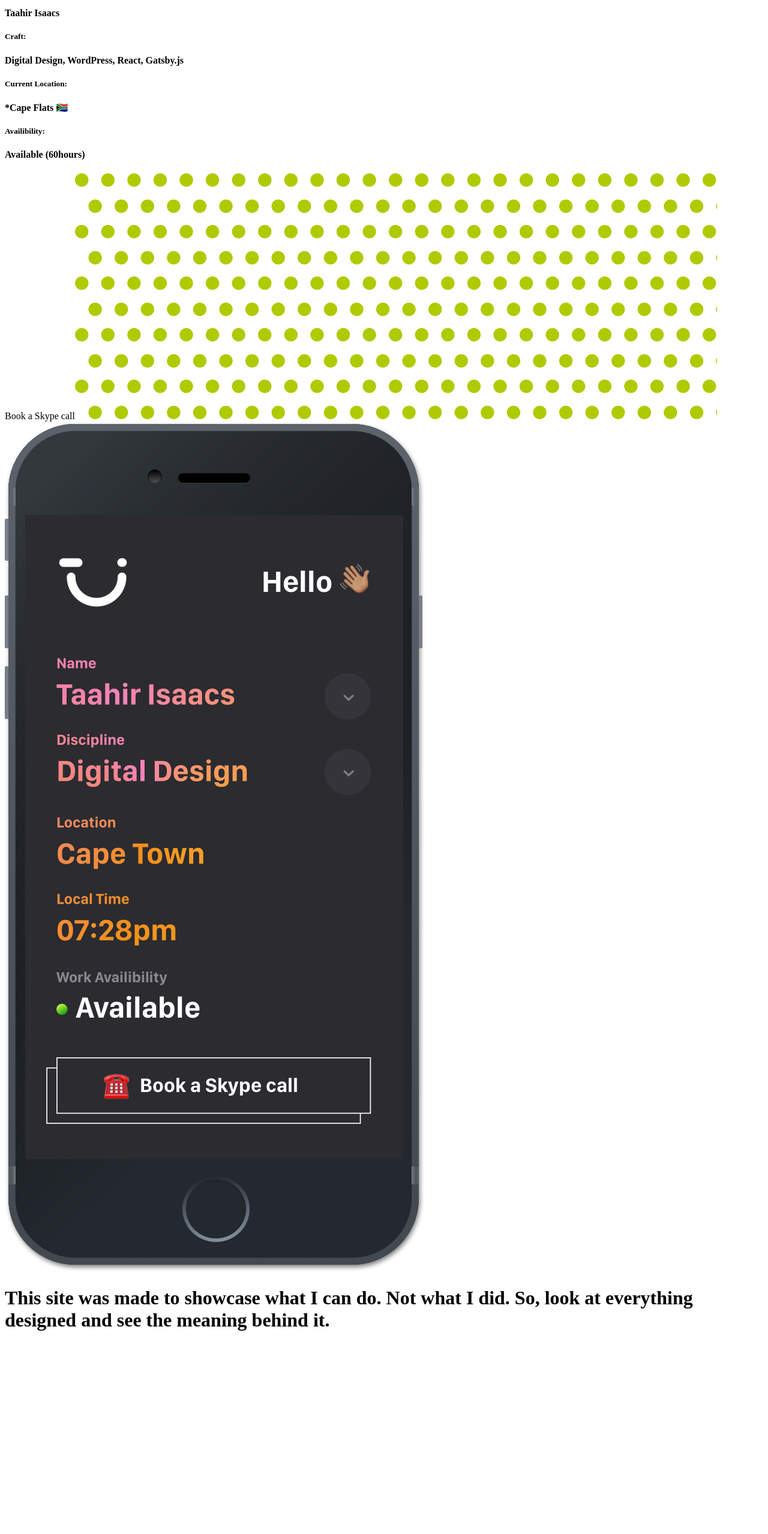
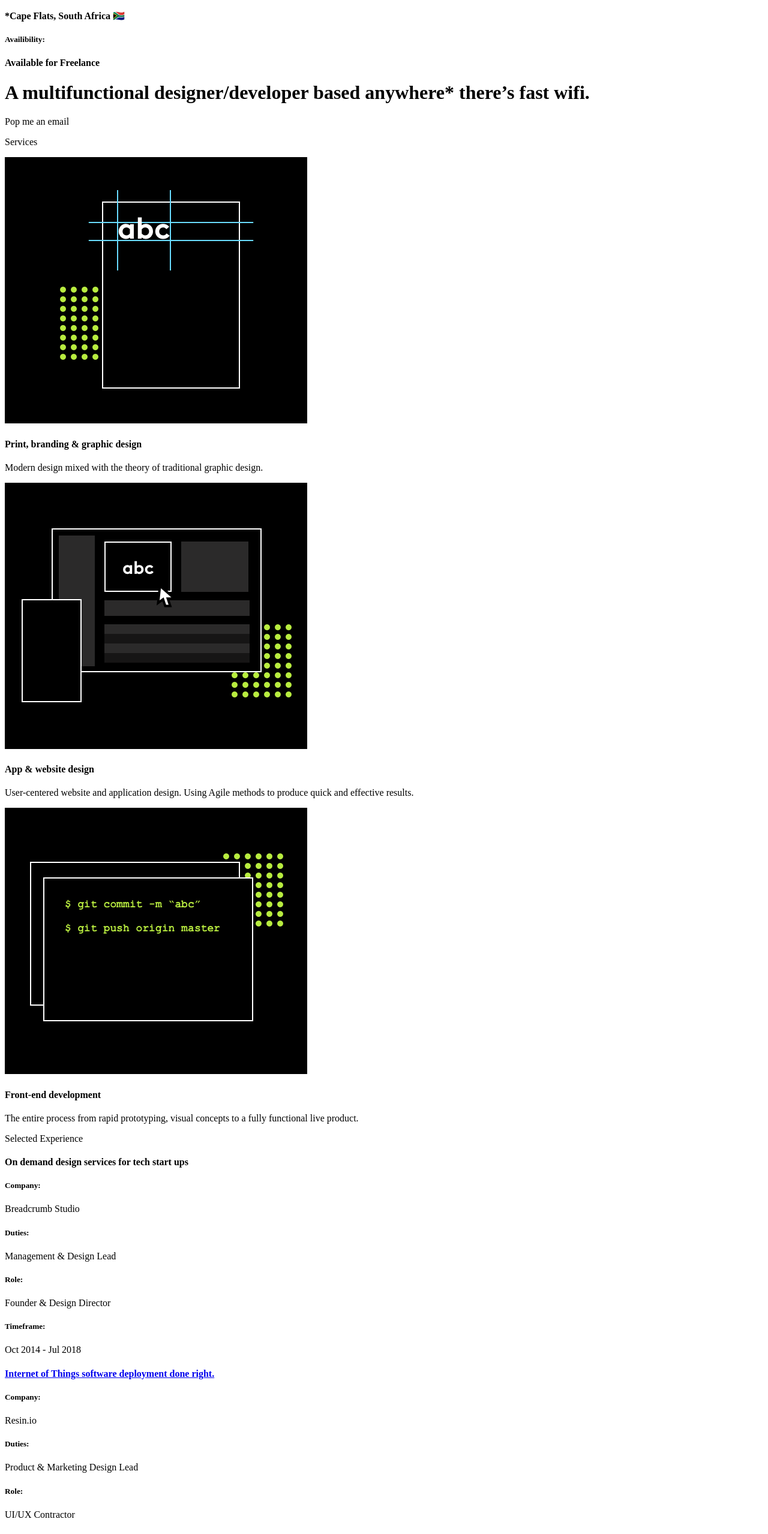
Before and after one commit to taahirisaacs/ti-portfolio, a Gatsby site: page / in a window 1280 px wide. Shown: the part 200-2758 px from the top of the page at 60% size. Before the commit the page ends 2441 px from the top, so only its background shows below. Built offline with nearby package versions, Linux system fonts and the light colour scheme; Gatsby itself is replaced by a stand-in of ours.

Commit message:
Home page updates

```diff
--- a/src/layouts/_playground.scss
+++ b/src/layouts/_playground.scss
@@ -1,57 +1,93 @@
 body {
-  background: #252528;
+  background: black;
   color: #fff;
   margin: 0 auto;
 }
+
 p {
   font-family: -apple-system, BlinkMacSystemFont, Segoe UI, Roboto, Oxygen, Ubuntu, Cantarell, Fira Sans, Droid Sans, Helvetica Neue, sans-serif;
-  line-height: 1.7;
+  font-weight:200;
+  line-height: 1.8;
+}
+a {
+  color:#fff;
+  text-decoration:none;
+}
+a:hover {
+  color:#fff;
+  text-decoration:underline;
 }
 .header {
-    position: absolute;
+    // position: absolute;
     width: 100%;
     z-index: 1;
+
+    ul.menu {
+        display: inline-block;
+        list-style: none;
+    }
+
+    ul.menu li {
+        display: inline-block;
+        padding-left: 2rem;
+    }
 }
 .section-one {
-  padding-bottom: 5rem;
+  padding-bottom: 1rem;
+  border-bottom: 1px solid #ffffff2e;
+  margin-bottom: 3rem;
 }
-.hero-text, .extra-box {
-    padding-top: 7rem;
+
+a.btn {
+  display: inline-block;
+  color: white;
+  text-decoration: none;
+  font-family: -apple-system, BlinkMacSystemFont, Segoe UI, Roboto, Oxygen, Ubuntu, Cantarell, Fira Sans, Droid Sans, Helvetica Neue, sans-serif;
+  border: 1px solid white;
+  padding: 0.5rem 2rem;
+  margin-bottom:3em;
+  border-radius: 0;
+  box-shadow: -5px 5px 0px white;
+  transition: 0.2s ease;
+}
+
+a.btn:hover {
+  box-shadow: -2px 2px 0px white;
+}
+
+.container.skills {
+    padding-bottom: 4rem;
+    border-bottom: 1px solid #ffffff2e;
+    margin-bottom: 3rem;
+}
+
+h1 {
+  font-family: 'Atlas Grotesk Detail';
+  font-weight: 700;
+  font-size: 3.5rem;
+  line-height:1.2;
+  margin-bottom:2.5rem;
+
+  @media only screen and (max-width: 480px) {
+    font-size:1.55rem;
+    line-height:1.25;
   }
-h1 {
-  font-weight: 800;
-  font-size: 2.75rem;
 }
 .extra-box {
-  background: #1D1D20;
-  padding-left: 3em;
-  padding-right: 3em;
-  padding-bottom: 3em;
+  padding-top:1rem;
 
   h4.extra-info {
+      font-family: 'Atlas Grotesk Detail';
       font-weight: 400;
       font-size: 1.25rem;
       margin-bottom: 1.25rem;
+      padding-bottom: 1.25rem;
+      border-bottom:1px solid #ffffff2e;
   }
   h5.extra-desc {
-      font-size: 0.95rem;
-      font-family: monospace;
-      font-weight: 500;
-      margin-bottom: 0.5em;
-  }
-  a.btn {
-    display: inline-block;
-    color: white;
-    text-decoration: none;
-    font-family: -apple-system, BlinkMacSystemFont, Segoe UI, Roboto, Oxygen, Ubuntu, Cantarell, Fira Sans, Droid Sans, Helvetica Neue, sans-serif;
-    border: 1px solid white;
-    padding: 1em 2.5em;
-    box-shadow: -5px 5px 0px white;
-    transition: 0.5s ease;
-  }
-
-  a.btn:hover {
-    box-shadow: -2px 2px 0px white;
+      font-size: 0.75rem;
+      font-weight: 400;
+      margin-bottom:10px;
   }
 }
 
@@ -63,3 +99,50 @@
     height: 170px;
     z-index: -2;
 }
+section.row.skills {
+  h4 {
+    font-weight:500;
+    font-size:1.25rem;
+    margin-bottom:1rem;
+  }
+}
+.col-md-4.text-center {
+    padding: 2rem;
+    // border: 1px solid #ffffff2e;
+}
+.col-12.text-center {
+  padding: 1.5rem;
+  border: 1px solid #ffffff2e;
+}
+img.hero-bg {
+    position: absolute;
+    opacity:0.5;
+    top: 0;
+    left:0;
+    z-index: -1;
+}
+span.icon {
+    display: block;
+    height: auto;
+    width: 10rem;
+    margin: 0 auto;
+}
+.col-md-9.work-item {
+    padding-bottom: 2rem;
+    border-bottom: 1px solid #2e2e2e;
+    margin-bottom: 3rem;
+
+    h4 {
+      margin-bottom:2rem;
+    }
+
+    h5.extra-desc {
+        font-size: 0.75rem;
+    }
+}
+section.row.title {
+  margin-bottom:3rem;
+}
+.section-title {
+  margin-bottom:2rem;
+}
--- a/src/pages/index.js
+++ b/src/pages/index.js
@@ -2,44 +2,158 @@
 import Link from 'gatsby-link'
 
 import GreenPattern from "../images/patterns/green-pattern.png"
-import iphone from "../images/iphone6.png"
+import print from "../images/skills/Print@2x.png"
+import web from "../images/skills/Web@2x.png"
+import dev from "../images/skills/Dev@2x.png"
+import hero from "../images/hero-bg.jpg"
 
 const IndexPage = () => (
-	<div className="row">
+	<div className="container">
+
 		<div className="row section-one">
-			<div className="col-md-7 hero-text">
-			    <h1>A multidisciplinary digital designer, developer and strategist working from anywhere* there’s fast wifi.</h1>
-			    <p>I’ve been designing since I was 14, using MS Paint and MS Word as my canvas. Funnily enough, my first job in the tech space was as a newsletter developer. I sliced out newsletter elements and coded them up using some pre-historic programming language (Some say it was once used to transcribe revelation)</p>
-			</div>
-			<div className="col-md-1"></div>
 			<div className="col-md-4 extra-box">
 				<h5 className="extra-desc">Full Name:</h5>
 			    <h4 className="extra-info"> Taahir Isaacs</h4>
-			    <h5 className="extra-desc">Craft:</h5>
-			    <h4 className="extra-info"> Digital Design, WordPress, React, Gatsby.js</h4>
+			    <h5 className="extra-desc">Core skill:</h5>
+			    <h4 className="extra-info">Product & Visual Design</h4>
 			    <h5 className="extra-desc">Current Location:</h5>
-			    <h4 className="extra-info"> *Cape Flats &#x1F1FF;&#x1F1E6;</h4>
+			    <h4 className="extra-info"> *Cape Flats, South Africa &#x1F1FF;&#x1F1E6;</h4>
 			    <h5 className="extra-desc">Availibility:</h5>
-			    <h4 className="extra-info"> Available (60hours)</h4>
-			    <Link className="btn">Book a Skype call</Link>
-			    <img className="green-pattern"
-					src={GreenPattern} alt="Green Pattern"
-				/>
+			    <h4 className="extra-info"> Available for Freelance</h4>
+			</div>
+			<div className="col-md-1"></div>
+			<div className="col-md-7 hero-text">
+			    <h1>A multifunctional designer/developer based anywhere* there’s fast wifi.</h1>
+			    <Link className="btn">Pop me an email</Link>
 			</div>
 		</div>
 
-		<div className="row section-two">
-			<div className="col-md-3">
-				<img className="iphone"
-					src={iphone} alt="iphone"
-				/>
+		<section className="container skills">
+			<div className="row">
+				<p>Services</p>
 			</div>
-			<div className="col-md-1"></div>
-			<div className="col-md-7">
-				<h1>This site was made to showcase what I can do. Not what I did. So, look at everything designed and see the meaning behind it.</h1>
+			<div className="row services">
+				<div className="col-md-4 text-center">
+					<div className="row">
+						<div className="col-12 text-center">
+							<span className="icon"><img src={print} /></span>
+							<h4>Print, branding & graphic design</h4>
+							<p>Modern design mixed with the theory of traditional graphic design.</p>
+						</div>
+					</div>
+				</div>
+				<div className="col-md-4 text-center">
+					<div className="row">
+						<div className="col-12 text-center">
+							<span className="icon"><img src={web} /></span>
+							<h4>App & website design</h4>
+							<p>User-centered website and application design. Using Agile methods to produce quick and effective results.</p>
+						</div>
+					</div>
+				</div>
+				<div className="col-md-4 text-center">
+					<div className="row">
+						<div className="col-12 text-center">
+							<span className="icon"><img src={dev} /></span>
+							<h4>Front-end development</h4>
+							<p>The entire process from rapid prototyping, visual concepts to a fully functional live product.</p>
+						</div>
+					</div>
+				</div>
 			</div>
-			<div className="col-md-1"></div>
-		</div>
+
+		</section>
+
+		<section className="container work">
+			<div className="row section-title">
+				<p>Selected Experience</p>
+			</div>
+			<div className="row work-list">
+
+				<div className="col-md-9 work-item">
+					<div className="row">
+						<div className="col-md-4">
+							<h4>On demand design services for tech start ups</h4>
+						</div>
+						<div className="col-md-4">
+							<h5 className="extra-desc">Company:</h5>
+					   		<p className="extra-info">Breadcrumb Studio</p>
+					   		<h5 className="extra-desc">Duties:</h5>
+					   		<p className="extra-info">Management & Design Lead</p>
+				   		</div>
+				   		<div className="col-md-4">
+							<h5 className="extra-desc">Role:</h5>
+					   		<p className="extra-info">Founder & Design Director</p>
+					   		<h5 className="extra-desc">Timeframe:</h5>
+					   		<p className="extra-info">Oct 2014 - Jul 2018</p>
+				   		</div>
+			   		</div>
+				</div>
+
+				<div className="col-md-9 work-item">
+					<div className="row">
+						<div className="col-md-4">
+							<Link to="resin">
+							<h4>Internet of Things software deployment done right.</h4>
+							</Link>
+						</div>
+						<div className="col-md-4">
+							<h5 className="extra-desc">Company:</h5>
+					   		<p className="extra-info">Resin.io</p>
+					   		<h5 className="extra-desc">Duties:</h5>
+					   		<p className="extra-info">Product & Marketing Design Lead</p>
+				   		</div>
+				   		<div className="col-md-4">
+							<h5 className="extra-desc">Role:</h5>
+					   		<p className="extra-info">UI/UX Contractor</p>
+					   		<h5 className="extra-desc">Timeframe:</h5>
+					   		<p className="extra-info">Nov 2014 - Oct 2017</p>
+				   		</div>
+			   		</div>
+				</div>
+
+				<div className="col-md-9 work-item">
+					<div className="row">
+						<div className="col-md-4">
+							<h4>Media intelligence software maker.</h4>
+						</div>
+						<div className="col-md-4">
+							<h5 className="extra-desc">Company:</h5>
+					   		<p className="extra-info">Meltwater</p>
+					   		<h5 className="extra-desc">Duties:</h5>
+					   		<p className="extra-info">Design & Development</p>
+				   		</div>
+				   		<div className="col-md-4">
+							<h5 className="extra-desc">Role:</h5>
+					   		<p className="extra-info">Digital Contractor</p>
+					   		<h5 className="extra-desc">Timeframe:</h5>
+					   		<p className="extra-info">Feb 2017 - Feb 2018</p>
+				   		</div>
+			   		</div>
+				</div>
+
+				<div className="col-md-9 work-item">
+					<div className="row">
+						<div className="col-md-4">
+							<h4>Automated legal spend management.</h4>
+						</div>
+						<div className="col-md-4">
+							<h5 className="extra-desc">Company:</h5>
+					   		<p className="extra-info">Apperio</p>
+					   		<h5 className="extra-desc">Duties:</h5>
+					   		<p className="extra-info">Design Lead</p>
+				   		</div>
+				   		<div className="col-md-4">
+							<h5 className="extra-desc">Role:</h5>
+					   		<p className="extra-info">Design Contractor</p>
+					   		<h5 className="extra-desc">Timeframe:</h5>
+					   		<p className="extra-info">Mar 2016 - Dec 2016</p>
+				   		</div>
+			   		</div>
+				</div>
+
+			</div>
+		</section>
 	</div>
 )
 
```
Also changed, not shown: src/components/header.js (+6 -4 lines), src/pages/about.js (added, +38 -0 lines), src/pages/resin.js (added, +12 -0 lines), src/images/hero-bg.jpg (added), src/images/skills/Dev@2x.png (added), src/images/skills/Print@2x.png (added), src/images/skills/Web@2x.png (added), src/images/taahir@2x.png (added), 2 other files.
